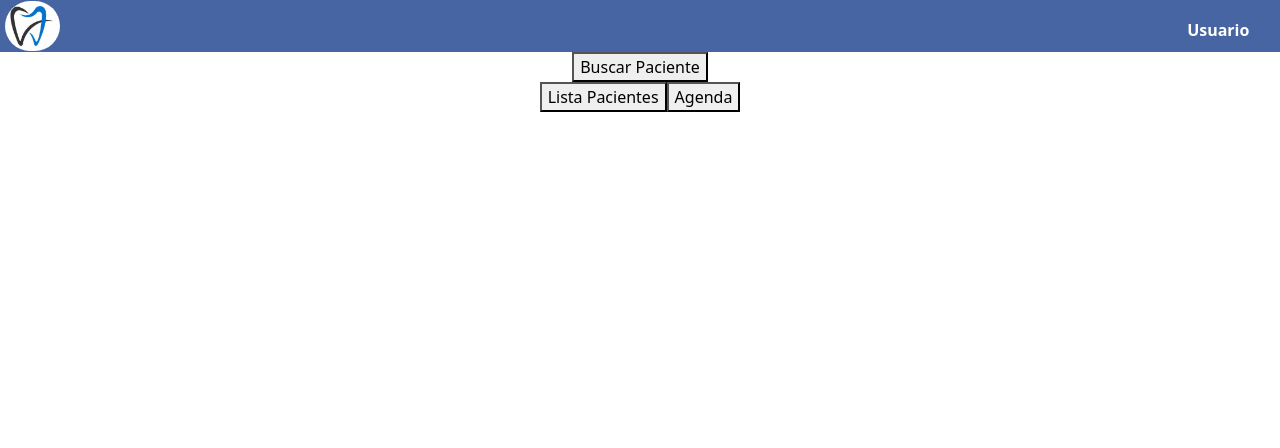
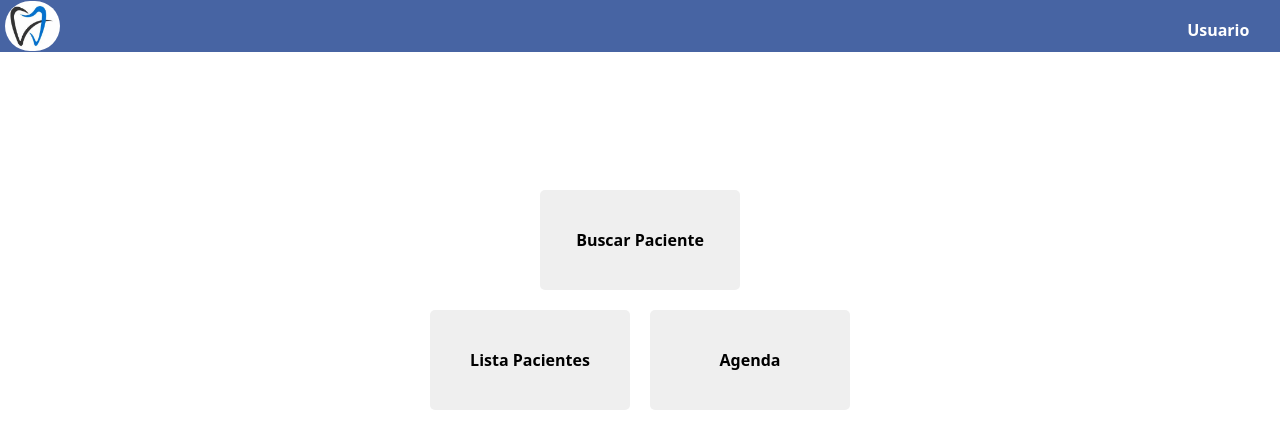
Before and after one commit to facundomelgarejo/consultorio-carrio, a React (Create React App) app: page / in a window 1280 px wide. Shown: the top 448 px of the page. Built offline with nearby package versions, Linux system fonts and the light colour scheme.

Commit message:
Update Home.css

```diff
--- a/src/Pages/Home/Home.css
+++ b/src/Pages/Home/Home.css
@@ -1,3 +1,56 @@
-.body{
-    background-color: blue;
+@media screen and (max-width: 1920px){
+    body{
+        height: 100vh;
+        background: white;
+        margin: 0;
+        padding: 0;
+        display: flex;
+    }
+
+    .buttons{
+        transition-duration: 0.4s;
+        border: none;
+        border-radius: 5px;
+        height: 100px;
+        width: 200px;
+
+        margin: 10px;
+        font-weight: bold;
+    }
+
+    .buttons:hover {
+        background-color: rgb(71, 100, 163);
+        color: white;
+        border: none;
+        border-radius: 5px;
+        font-weight: bold;
+
+        box-shadow: 10px 10px 8px #888888;
+    }
+
+    .conteiner-buttons{
+        flex-direction: column;
+        display: flex;
+        justify-content: center;
+        align-items: center;
+        margin-top: 10%;
+        /*
+        position: absolute;
+        top: 25vh;
+        left: 50vh;
+        */
+    }
+
+    .conteiner-buttons-up{
+        display: flex;
+        justify-content: center;
+        align-items: center;
+    }
 }
+
+@media screen and (max-width: 420px){
+}
+
+@media screen and (max-width: 375px){
+
+}
```
